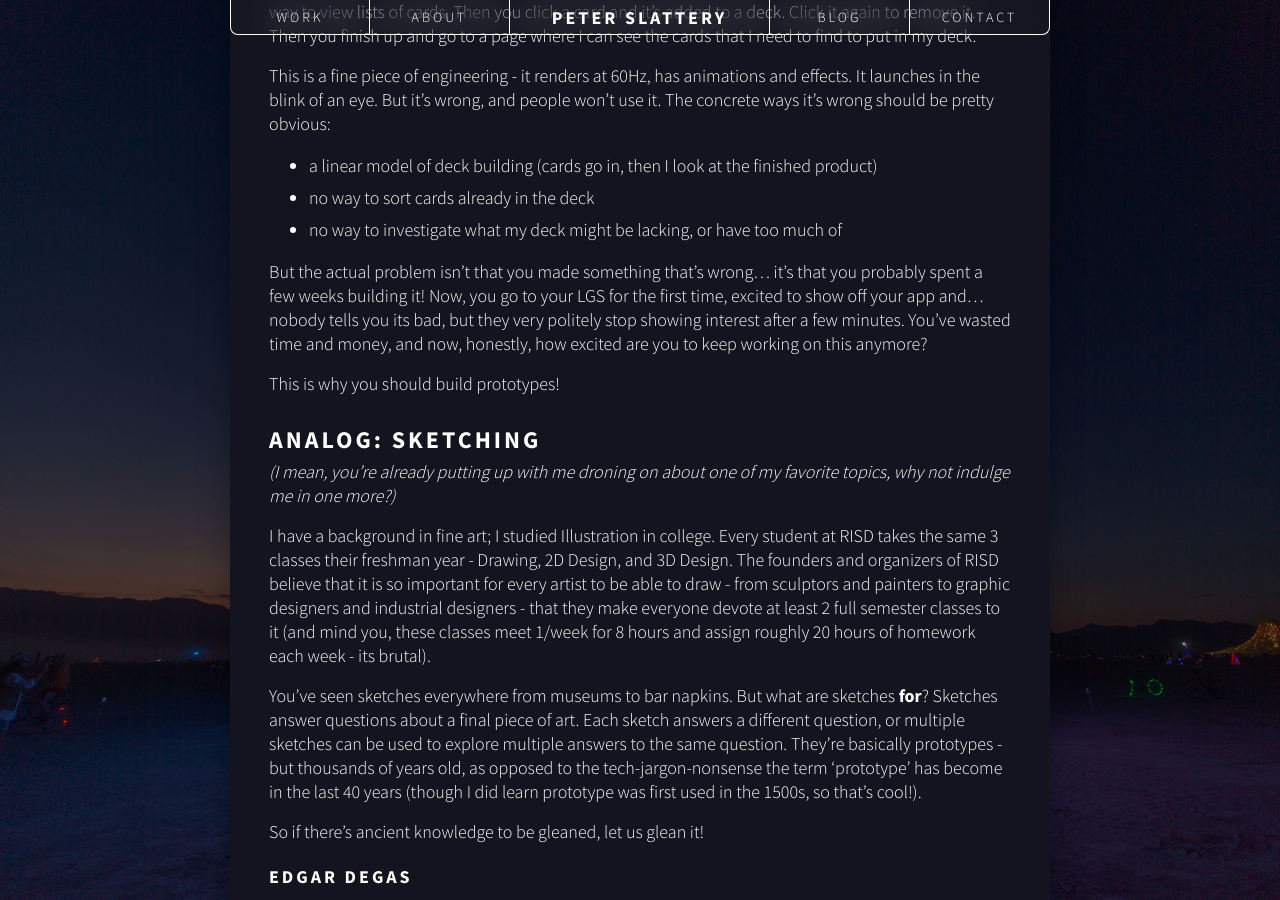
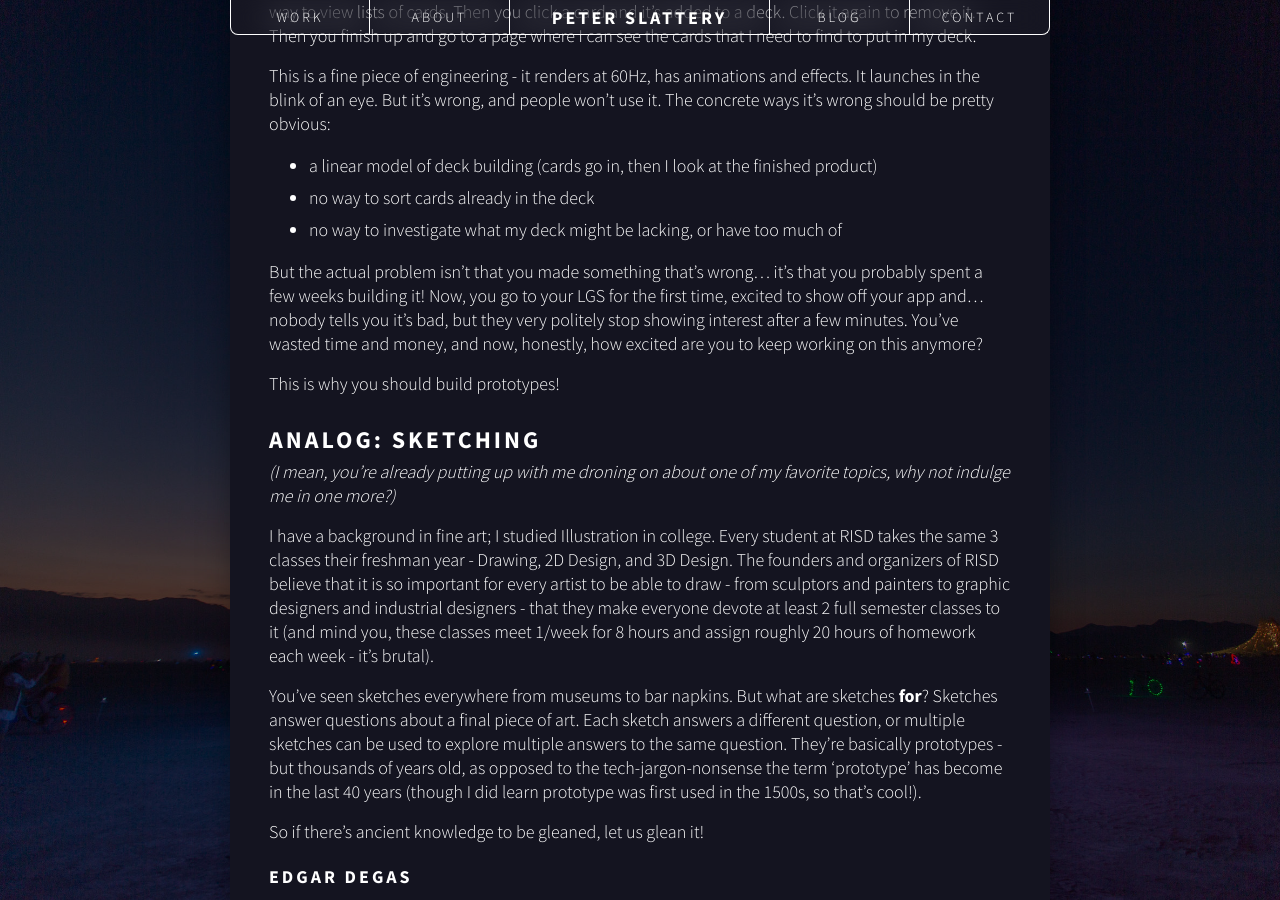
Before and after one commit to peter-slattery/peter-slattery.github.io, a Jekyll site: the page built from _posts/2025-06-12-handmade-prototyping.md, in a window 1280 px wide and 900 px high, scrolled down 2780 px. Built offline with Jekyll 4.4.1, drawn with Linux system fonts in a browser that asks for light colours; some of the changed text lies outside the part shown.

Commit message:
spell checking handmade prototyping

```diff
--- a/_posts/2025-06-12-handmade-prototyping.md
+++ b/_posts/2025-06-12-handmade-prototyping.md
@@ -82,7 +82,7 @@ This is a fine piece of engineering - it renders at 60Hz, has animations and eff
 - no way to sort cards already in the deck
 - no way to investigate what my deck might be lacking, or have too much of
 
-But the actual problem isn't that you made something that's wrong... it's that you probably spent a few weeks building it! Now, you go to your LGS for the first time, excited to show off your app and... nobody tells you its bad, but they very politely stop showing interest after a few minutes. You've wasted time and money, and now, honestly, how excited are you to keep working on this anymore?
+But the actual problem isn't that you made something that's wrong... it's that you probably spent a few weeks building it! Now, you go to your LGS for the first time, excited to show off your app and... nobody tells you it's bad, but they very politely stop showing interest after a few minutes. You've wasted time and money, and now, honestly, how excited are you to keep working on this anymore?
 
 This is why you should build prototypes!
 
@@ -90,7 +90,7 @@ This is why you should build prototypes!
 
 *(I mean, you're already putting up with me droning on about one of my favorite topics, why not indulge me in one more?)*
 
-I have a background in fine art; I studied Illustration in college. Every student at RISD takes the same 3 classes their freshman year - Drawing, 2D Design, and 3D Design. The founders and organizers of RISD believe that it is so important for every artist to be able to draw - from sculptors and painters to graphic designers and industrial designers - that they make everyone devote at least 2 full semester classes to it (and mind you, these classes meet 1/week for 8 hours and assign roughly 20 hours of homework each week - its brutal).
+I have a background in fine art; I studied Illustration in college. Every student at RISD takes the same 3 classes their freshman year - Drawing, 2D Design, and 3D Design. The founders and organizers of RISD believe that it is so important for every artist to be able to draw - from sculptors and painters to graphic designers and industrial designers - that they make everyone devote at least 2 full semester classes to it (and mind you, these classes meet 1/week for 8 hours and assign roughly 20 hours of homework each week - it's brutal).
 
 You've seen sketches everywhere from museums to bar napkins. But what are sketches **for**? Sketches answer questions about a final piece of art. Each sketch answers a different question, or multiple sketches can be used to explore multiple answers to the same question. They're basically prototypes - but thousands of years old, as opposed to the tech-jargon-nonsense the term 'prototype' has become in the last 40 years (though I did learn prototype was first used in the 1500s, so that's cool!).
 
```
Also changed, not shown: other parts of _posts/2025-06-12-handmade-prototyping.md (+3 -3 lines).
